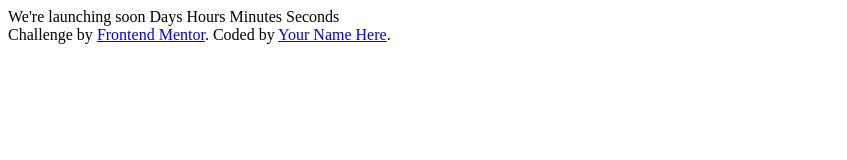
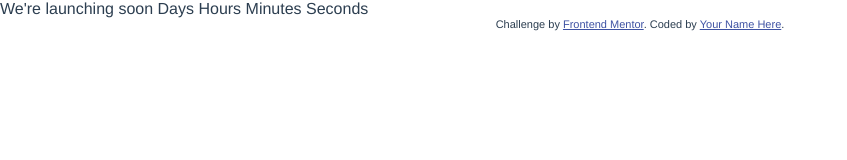
Before and after one commit to timothy-isenegger/challenge-launch-countdown-timer, a website built with Vite: page index.html in a window 1280 px wide. Shown: the whole page, without its empty margins (0-847 px from the left). Built offline with nearby package versions, Linux system fonts and the light colour scheme.

Commit message:
[TASK] Install vite

```diff
--- a/css/styles.css
+++ /dev/null
@@ -1,10 +0,0 @@
-.attribution { font-size: 11px; text-align: center; }
-.attribution a { color: hsl(228, 45%, 44%); }
-
-* {
-    box-sizing: border-box;
-}
-
-body {
-    margin: 0;
-}
--- a/index.html
+++ b/index.html
@@ -1,17 +1,13 @@
 <!DOCTYPE html>
 <html lang="en">
   <head>
-  <meta charset="UTF-8">
-  <meta name="viewport" content="width=device-width, initial-scale=1.0"> <!-- displays site properly based on user's device -->
-
-  <link rel="icon" type="image/png" sizes="32x32" href="./images/favicon-32x32.png">
-
-  <title>Frontend Mentor | Launch countdown timer</title>
-
-  <link rel="stylesheet" href="./css/styles.css" />
+    <meta charset="UTF-8" />
+    <link rel="icon" type="image/svg+xml" href="favicon.svg" />
+    <meta name="viewport" content="width=device-width, initial-scale=1.0" />
+    <title>Vite App</title>
   </head>
   <body>
-
+    <div class="page">
       We're launching soon
 
       Days
@@ -23,6 +19,7 @@
         Challenge by <a href="https://www.frontendmentor.io?ref=challenge" target="_blank">Frontend Mentor</a>.
         Coded by <a href="#">Your Name Here</a>.
       </div>
-  <script src="./js/scripts.js" type="text/javascript" />
+    </div>
+    <script type="module" src="/main.js"></script>
   </body>
 </html>
--- /dev/null
+++ b/main.js
@@ -0,0 +1 @@
+import './style.css'
--- /dev/null
+++ b/style.css
@@ -0,0 +1,20 @@
+.attribution {
+    font-size: 11px;
+    text-align: center;
+}
+
+.attribution a {
+    color: hsl(228, 45%, 44%);
+}
+
+* {
+    box-sizing: border-box;
+}
+
+body {
+    margin: 0;
+    font-family: Avenir, Helvetica, Arial, sans-serif;
+    -webkit-font-smoothing: antialiased;
+    -moz-osx-font-smoothing: grayscale;
+    color: #2c3e50;
+}
```
Also changed, not shown: package.json (added, +12 -0 lines), favicon.svg (added), js/scripts.js (deleted), 2 other files. Lines whose indentation alone changed are shown as unchanged.
